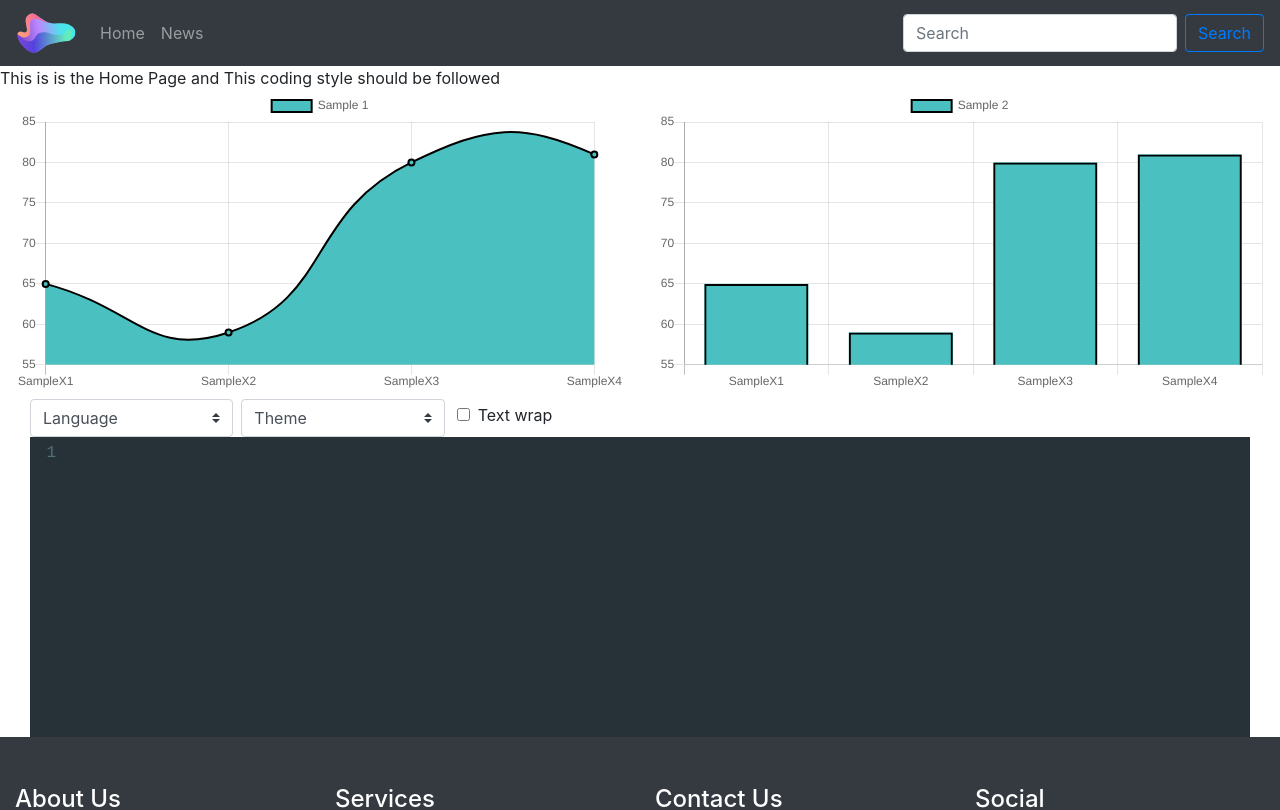
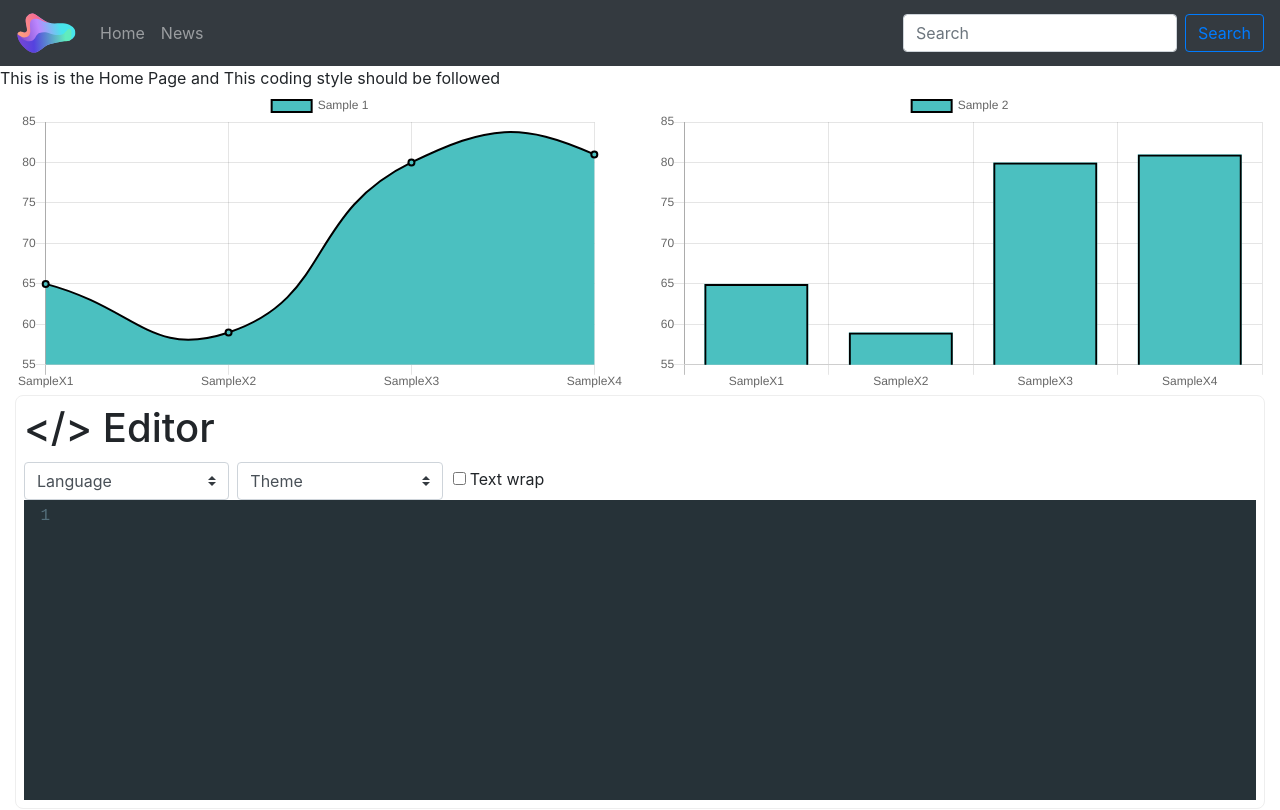
Before and after one commit to indeplot/indeplot, a React (Create React App) app: page / in a window 1280 px wide. Shown: the top 810 px of the page. Built offline with nearby package versions, Linux system fonts and the light colour scheme.

Commit message:
Bottom margin given, heading given, border given

```diff
--- a/src/Components/CodeEditor.js
+++ b/src/Components/CodeEditor.js
@@ -36,12 +36,13 @@ class CodeEditor extends Component {
 
         return (
           <div className="code">
+            <h1>{"</> Editor"}</h1>
             <div>
               <form>
                 <select
                   className="custom-select mr-sm-2 col-sm-2"
                   id="language"
-                  style={{marginTop: '4px'}}
+                  style={{marginTop: '2px'}}
                   onChange={(e) => this.setState({lang: e.target.value})}
                   value={this.state.lang}
                 >
@@ -54,7 +55,7 @@ class CodeEditor extends Component {
                 <select
                   className="custom-select mr-sm-2 col-sm-2"
                   id="theme"
-                  style={{marginTop: '4px'}}
+                  style={{marginTop: '2px'}}
                   onChange={(e) => this.setState({theme: e.target.value})}
                   value={this.state.theme}
                 >
@@ -65,12 +66,12 @@ class CodeEditor extends Component {
                   <option value="twilight">Twilight</option>
                 </select>
                 <input
-                  style={{margin: '4px'}}
+                  style={{margin: '2px'}}
                   type="checkbox"
                   onChange={() => this.setState({wrap: !this.state.wrap})}
                   id="wrap"
                 />
-                <label style={{margin: '4px'}} htmlFor="wrap">
+                <label style={{margin: '2px'}} htmlFor="wrap">
                   {' '}
                   Text wrap
                 </label>
--- a/src/pages/HomePage/HomePage.js
+++ b/src/pages/HomePage/HomePage.js
@@ -47,7 +47,7 @@ class HomePage extends React.Component {
                   />
                 </div>
               </div>
-              <div className="col-sm-12">
+              <div style={{marginBottom: '16px', border: '1px solid #eee', borderRadius: '8px', padding: '8px'}} className="col-sm-12">
                 <CodeEditor />
               </div>
             </div>
```
Also changed, not shown: Code.jpg (deleted).
